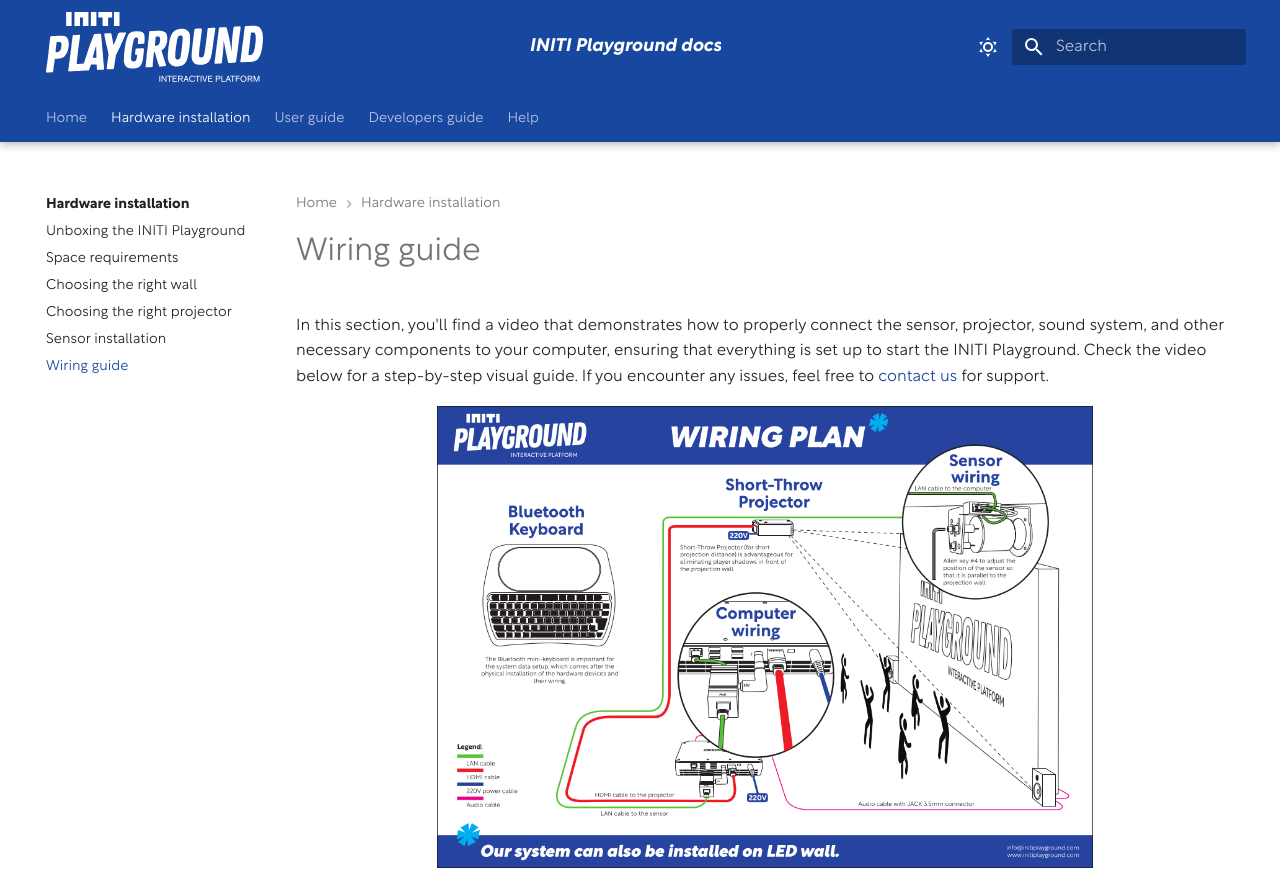
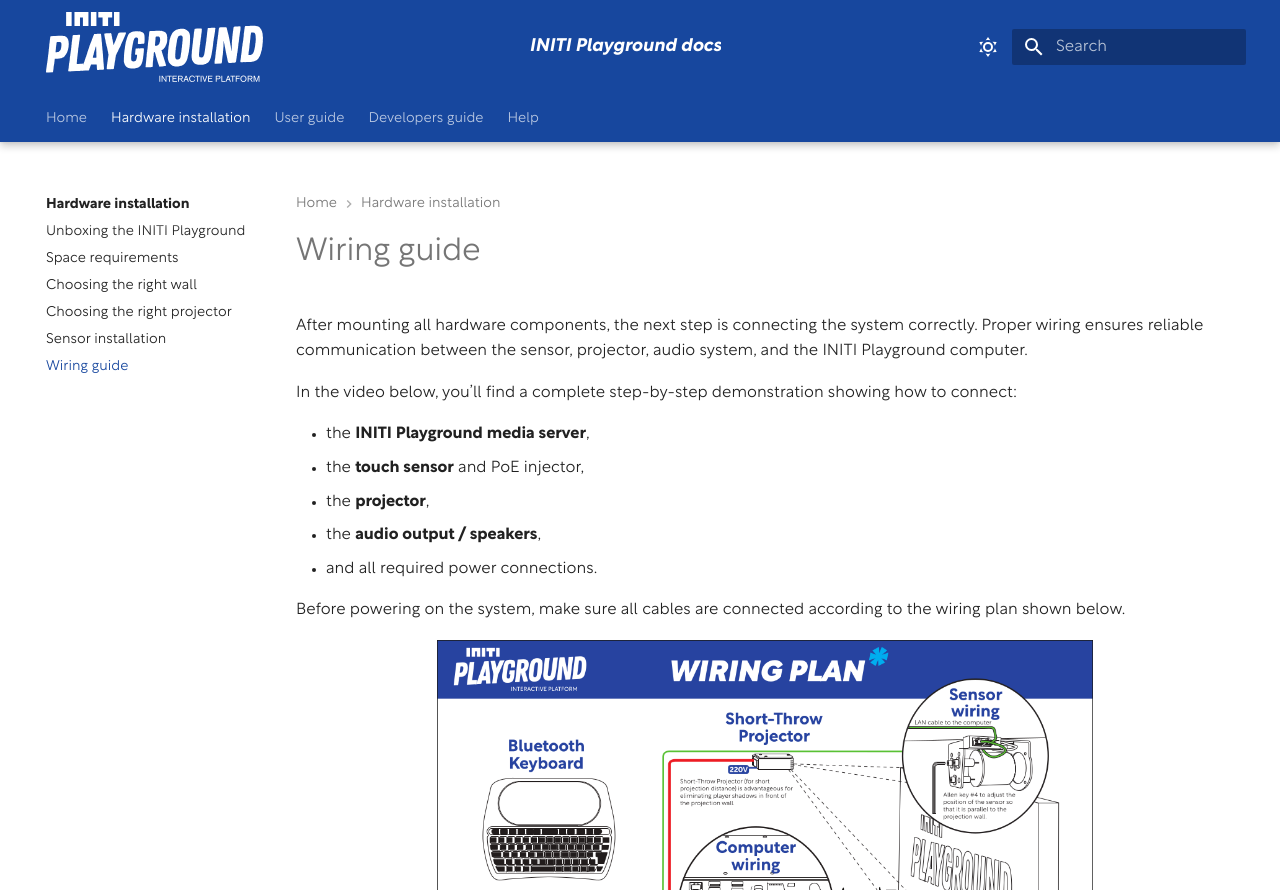
Before and after one commit to INITI-Playground/initi-playground-docs, an MkDocs documentation site: the page built from docs/installation/computer-installation.md, in a window 1280 px wide and 1400 px high, cut to the strip 0-890 px from the top of the window. Built offline with MkDocs 1.6.1 and Material for MkDocs 9.7.7, drawn with Linux system fonts in a browser that asks for light colours; some of the changed text lies outside the part shown.

Commit message:
Update wiring guide for clarity

```diff
--- a/docs/installation/computer-installation.md
+++ b/docs/installation/computer-installation.md
@@ -1,16 +1,32 @@
 Title:   Computer installation
 Summary: Connection the computer to sensor and projector
 Authors: Ondrej Prucha
-Date:    July 25, 2024
+Date:    March 3, 2026
 blank-value:
 
 # Wiring guide
 
-In this section, you'll find a video that demonstrates how to properly connect the sensor, projector, sound system, and other necessary components to your computer, ensuring that everything is set up to start the INITI Playground. Check the video below for a step-by-step visual guide. If you encounter any issues, feel free to [contact us](../help/contact.md) for support.
+After mounting all hardware components, the next step is connecting the system correctly. Proper wiring ensures reliable communication between the sensor, projector, audio system, and the INITI Playground computer.
+
+In the video below, you’ll find a complete step-by-step demonstration showing how to connect:
+
+- the **INITI Playground media server**,
+- the **touch sensor** and PoE injector,
+- the **projector**,
+- the **audio output / speakers**,
+- and all required power connections.
+
+Before powering on the system, make sure all cables are connected according to the wiring plan shown below.
 
 <div class="center imageWidth" markdown>
 ![Wiring plan](assets/wiring-plan.png "Wiring plan"){ .on-glb }
 </div>
+
+!!! tip "Installation recommendation"
+    Route cables along walls or truss structures and secure them properly to prevent accidental disconnection or tripping hazards in public spaces.
+
+For a full visual walkthrough, watch the video below.
+If you experience any issues during installation, feel free to [contact us](../help/contact.md) — we’re happy to help.
 
 
 <div class="center imageWidth" markdown>
```
Also changed, not shown: docs/installation/sensor-installation.md (+1 -1 lines).
